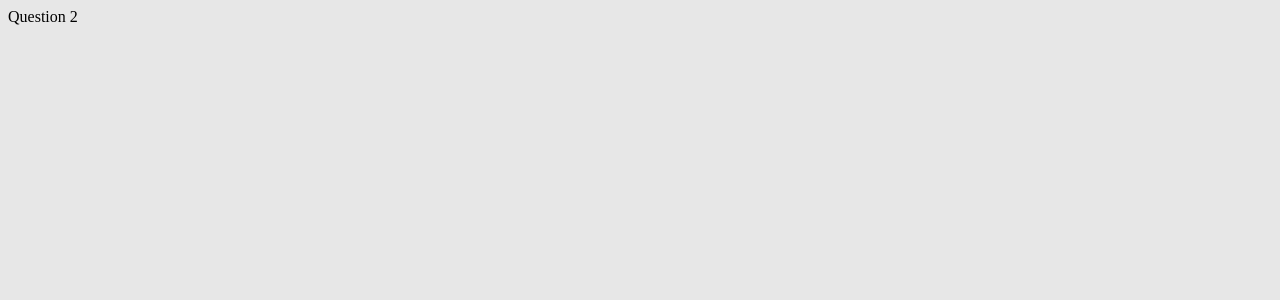
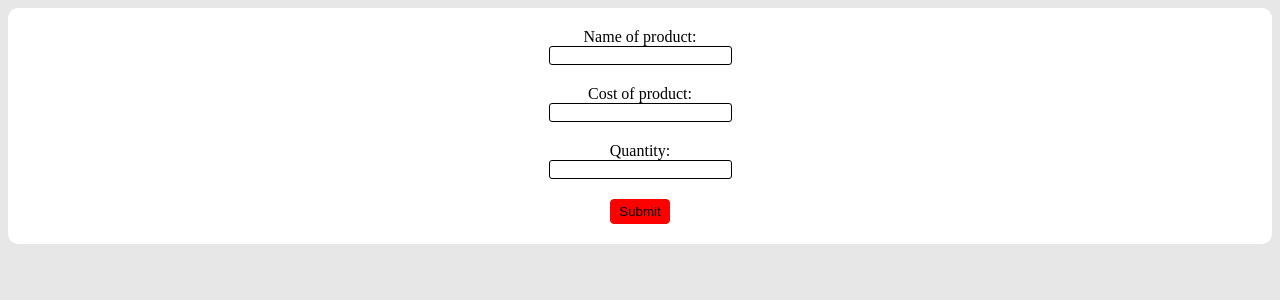
Before and after one commit to Shruti025/Mechathon-2022, a React (Create React App) app: page /question2 in a window 1280 px wide. Shown: the top 300 px of the page. Built offline with nearby package versions, Linux system fonts and the light colour scheme.

Commit message:
Code changes

```diff
--- a/src/pages/Question1.js
+++ b/src/pages/Question1.js
@@ -9,22 +9,35 @@ const Question1 = () => {
     const [carryCost, setCarryCost] = useState('');
     const [interest, setInterest] = useState('');
     const [prodRun, setProdRun] = useState('');
-    const EOQArray = [];
-    const nameArray = [];
-    const orderOrNot = [];
+
+    const [EOQArray, setEOQArray] = useState([]);
+    const [nameArray, setnameArray] = useState([]);
+    const [orderOrNot, setorderOrNot] = useState([]);
 
     function GetValue() {
         const holdingCost = Number(carryCost) + Number((interest * cost) / (100.0));
         const demand = (prodRun * prodRun * 2.0 * orderCost) / holdingCost;
         const qStar = Math.sqrt((2.0 * demand * orderCost) / holdingCost);
+
         EOQArray.push(qStar);
         nameArray.push(name);
+
         if (quantity >= demand) {
             orderOrNot.push(0);
         }
         else {
             orderOrNot.push(1);
         }
+    }
+
+    function print() {
+        setEOQArray(EOQArray);
+        setnameArray(nameArray);
+        setorderOrNot(orderOrNot);
+
+        console.log(EOQArray);
+        console.log(nameArray);
+        console.log(orderOrNot);
     }
 
     return (
@@ -107,8 +120,16 @@ const Question1 = () => {
                     required
                 />
 
-                <button onClick={GetValue}>Submit</button>
+                <button type="button" onClick={() => {
+                    GetValue();
+                    print();
+                }}
+                >Submit</button>
             </form>
+
+            <div>
+                {EOQArray}
+            </div>
         </div>
     )
 }
--- a/src/pages/Question2.js
+++ b/src/pages/Question2.js
@@ -1,9 +1,58 @@
-import React from 'react';
+import React, { useState } from 'react';
+import './Question1.css';
 
 const Question2 = () => {
+    const [distance, setDistance] = useState('');
+    const [force1, setForce1] = useState('');
+    const [force2, setForce2] = useState('');
+    /*const pi = Math.PI;
+
+    function GetReaction() {
+        const Rd = (Number(force1 * 100) + Number(force2 * 100)) / 300.0;
+        const Ra = Number(force1) + Number(force2);
+        const Pab = Ra / Math.sin(pi / 3);
+        const Pae = Pab * Math.cos(pi / 3);
+        const Pcd = 360 / Math.sin(pi / 3);
+        const Ped = Pcd * Math.cos(pi / 3);
+    }*/
+
     return (
         <div>
-            Question 2
+            <form className='input-form'>
+                <label
+                    htmlFor="name">Name of product:</label>
+                <input
+                    type="name"
+                    className="form-control"
+                    id="name"
+                    value={distance}
+                    onChange={(e) => { setDistance(e.target.value) }}
+                    required
+                />
+
+                <label
+                    htmlFor="cost">Cost of product:</label>
+                <input
+                    type="name"
+                    className="form-control"
+                    id="cost"
+                    value={force1}
+                    onChange={(e) => { setForce1(e.target.value) }}
+                    required
+                />
+
+                <label htmlFor="quantity">Quantity: </label>
+                <input
+                    type="name"
+                    className="form-control"
+                    id="quantity"
+                    value={force2}
+                    onChange={(e) => { setForce2(e.target.value) }}
+                    required
+                />
+
+                <button type="button">Submit</button>
+            </form>
         </div>
     )
 }
```
Also changed, not shown: 1 other file (tests, documents, lock files or other folders).
